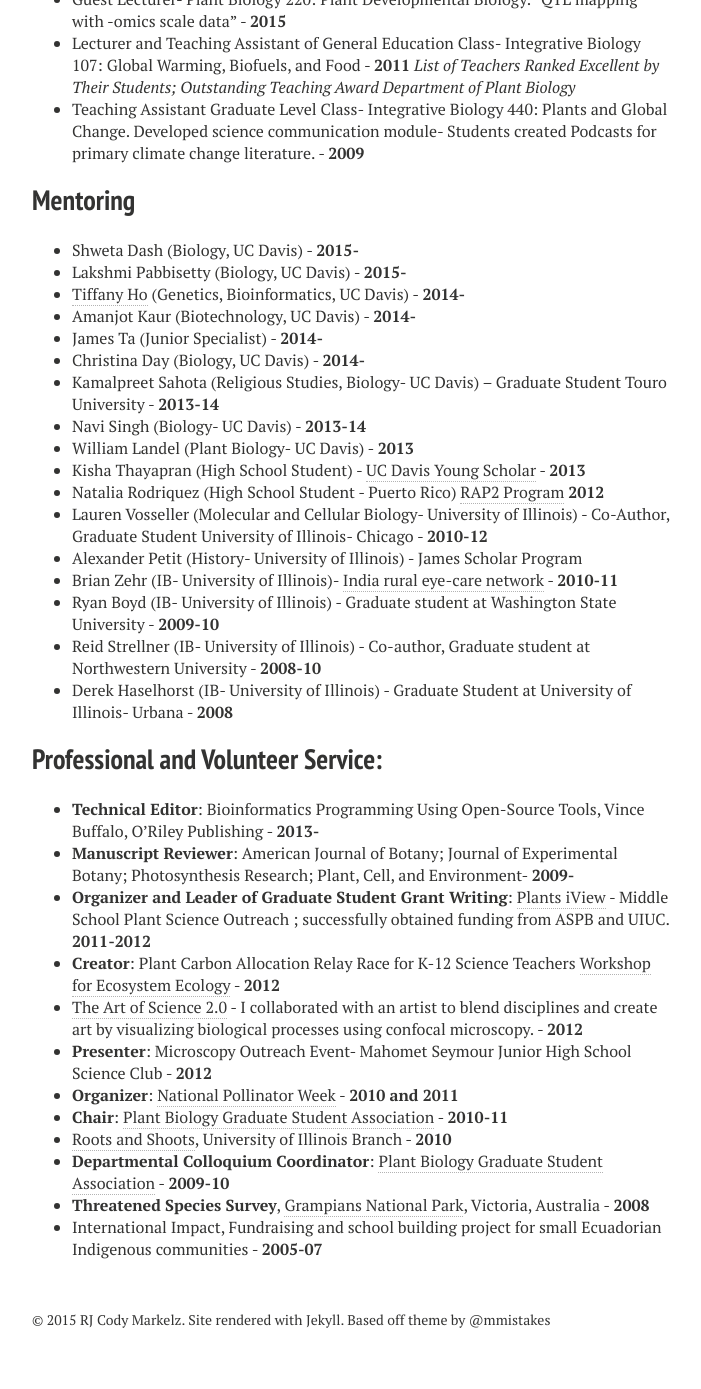
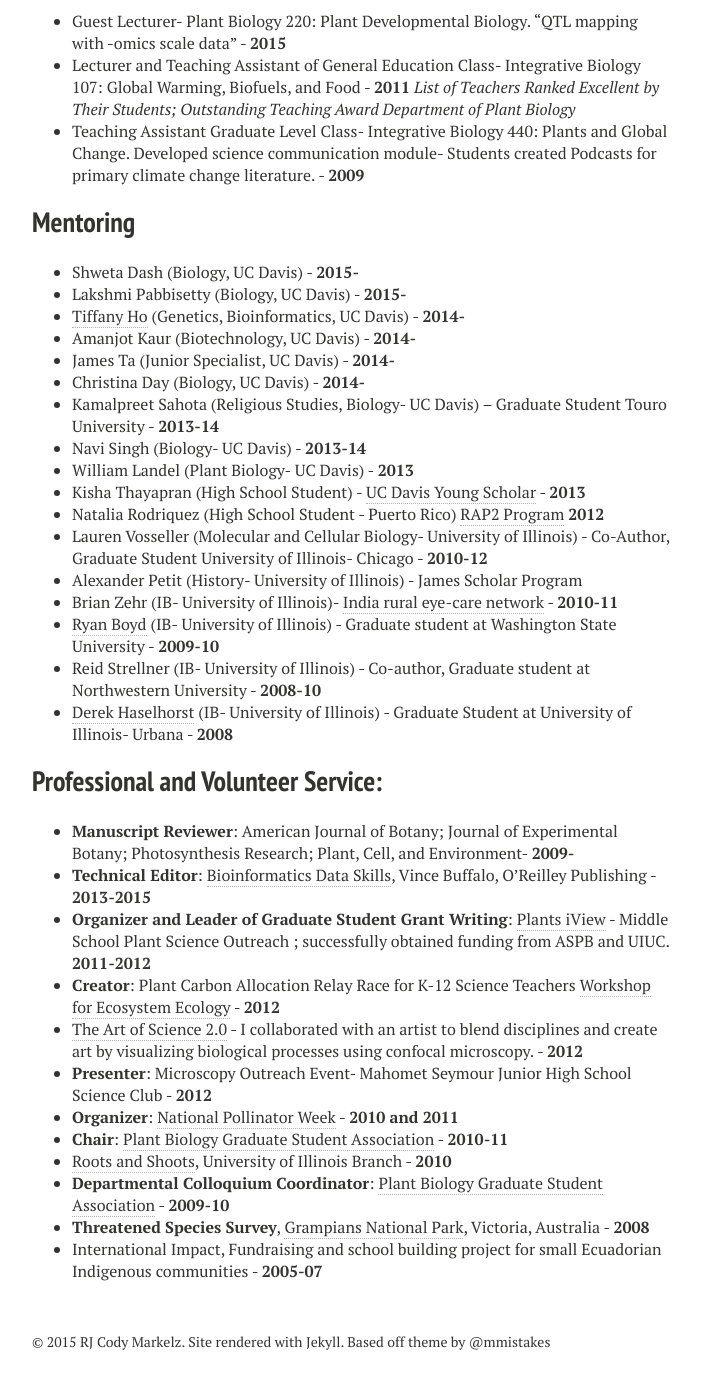
Before and after one commit to carynJohansen/old2, a Jekyll site: the page built from CV.md, in a window 1280 px wide and 1400 px high, scrolled down 3651 px. Shown: the top 1389 px of the window, without its empty margins (288-989 px from the left). Built offline with Jekyll 4.4.1, drawn with Linux system fonts in a browser that asks for light colours; nearby versions of some CDN libraries; some of the changed text lies outside the part shown.

Commit message:
updates and formatting tweeks

```diff
--- a/CV.md
+++ b/CV.md
@@ -73,7 +74,7 @@ Advisor: Dr. Andrew Leakey
 *	Lakshmi Pabbisetty (Biology, UC Davis) - __2015-__
 *	[Tiffany Ho](https://github.com/tiaho) (Genetics, Bioinformatics, UC Davis) - __2014-__
 *	Amanjot Kaur (Biotechnology, UC Davis) - __2014-__
-*   James Ta (Junior Specialist) - __2014-__
+*   James Ta (Junior Specialist, UC Davis) - __2014-__
 *   Christina Day (Biology, UC Davis) - __2014-__
 *	Kamalpreet Sahota (Religious Studies, Biology- UC Davis) – Graduate Student Touro University - __2013-14__
 *	Navi Singh (Biology- UC Davis) - __2013-14__
@@ -83,13 +84,13 @@ Advisor: Dr. Andrew Leakey
 *	Lauren Vosseller (Molecular and Cellular Biology- University of Illinois) - Co-Author, Graduate Student University of Illinois- Chicago - __2010-12__
 *	Alexander Petit (History- University of Illinois) - James Scholar Program
 *	Brian Zehr (IB- University of Illinois)- [India rural eye-care network](http://www.dekhon.org/) - __2010-11__
-*	Ryan Boyd (IB- University of Illinois) - Graduate student at Washington State University - __2009-10__
+*	[Ryan Boyd](http://cousinslab.wsu.edu/people.php) (IB- University of Illinois) - Graduate student at Washington State University - __2009-10__
 *	Reid Strellner (IB- University of Illinois) - Co-author, Graduate student at Northwestern University - __2008-10__
-*	Derek Haselhorst (IB- University of Illinois) - Graduate Student at University of Illinois- Urbana - __2008__
+*	[Derek Haselhorst](http://sib.illinois.edu/peec/students/haselhorst) (IB- University of Illinois) - Graduate Student at University of Illinois- Urbana - __2008__
 
 ## Professional and Volunteer Service:
-*	__Technical Editor__: Bioinformatics Programming Using Open-Source Tools, Vince Buffalo, O’Riley Publishing - __2013-__
 *	__Manuscript Reviewer__: American Journal of Botany; Journal of Experimental Botany; Photosynthesis	Research; Plant, Cell, and Environment- __2009-__
+*	__Technical Editor__: [Bioinformatics Data Skills](http://shop.oreilly.com/product/0636920030157.do), Vince Buffalo, O’Reilley Publishing - __2013-2015__
 *	__Organizer and Leader of Graduate Student Grant Writing__: [Plants iView](http://www.igb.illinois.edu/plantsiview/) - Middle School Plant Science Outreach ; successfully obtained funding from ASPB and UIUC. __2011-2012__
 * 	__Creator__: Plant Carbon Allocation Relay Race for K-12 Science Teachers [Workshop for Ecosystem Ecology](http://www.life.illinois.edu/eew/) - __2012__
 *	[The Art of Science 2.0](http://www.igb.uiuc.edu/core/outreach) - I collaborated with an artist to blend disciplines and create art by visualizing biological processes using confocal microscopy. - __2012__
--- a/_config.yml
+++ b/_config.yml
@@ -1,7 +1,7 @@
 title:
 description:      living a creative scientific life moment by moment
 # Your site's domain goes here. Leave localhost server or blank when working locally.
-url:            http://rjcmarkelz.github.io/  # http://localhost:4000/
+url:                http://rjcmarkelz.github.io/  #http://localhost:4000/
 disqus_shortname:
 
 # Owner/author information
```
Also changed, not shown: other parts of CV.md (+3 -2 lines), about.md (+1 -1 lines), science_outreach.md (+1 -3 lines), 5 other files.
